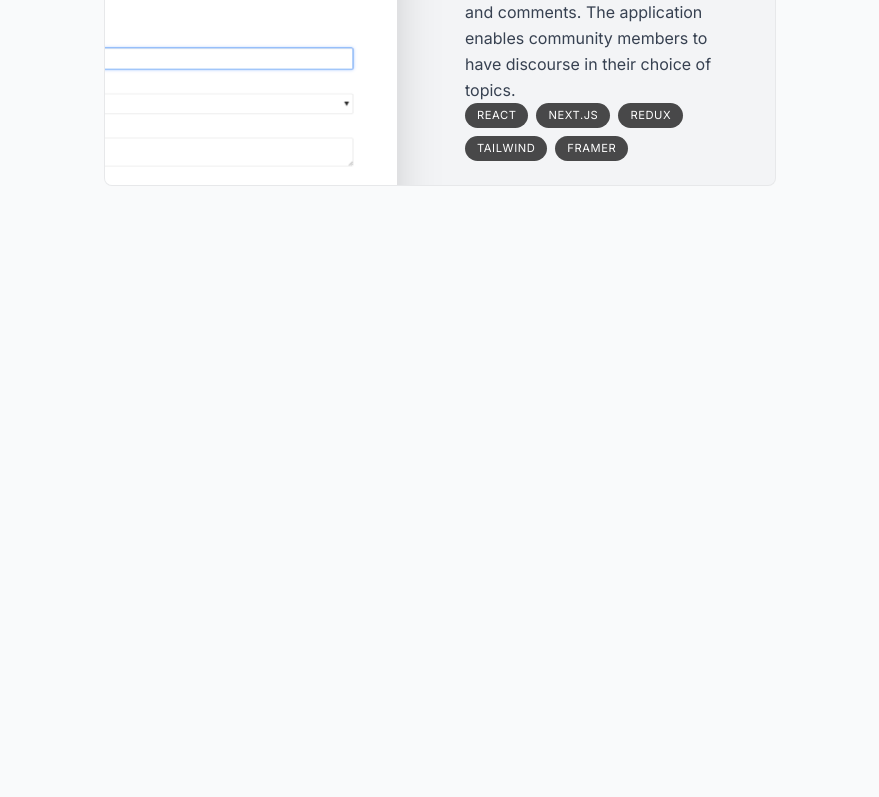
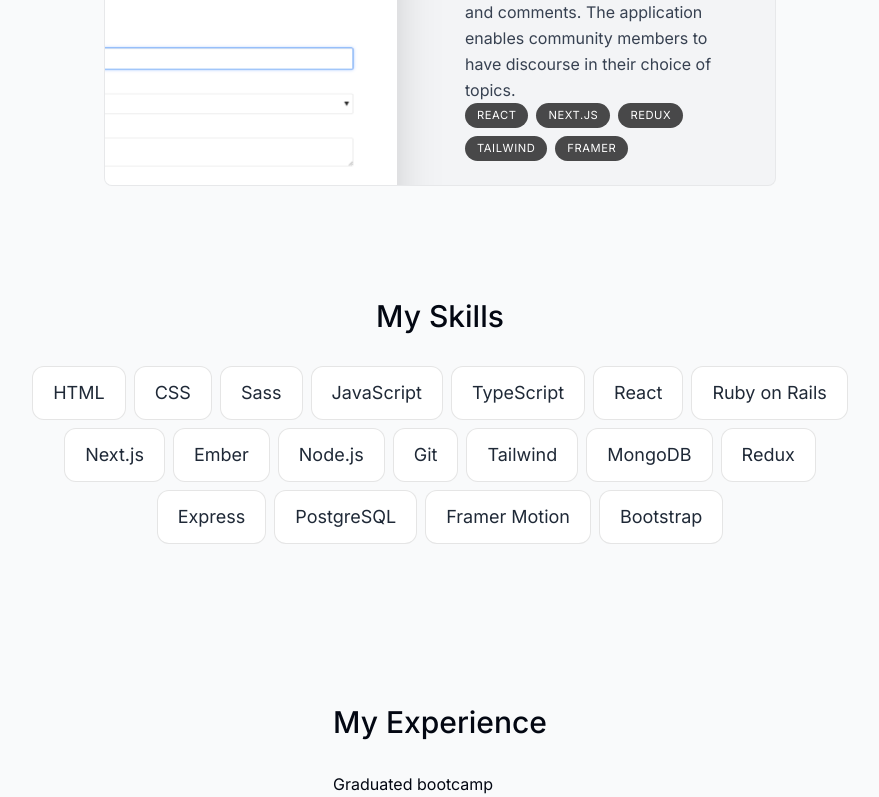
Before and after one commit to selamhabteab/selams-portfolio, a Next.js app: page / in a window 1280 px wide. Shown: the part 2000-2797 px from the top of the page, without its empty margins (200-1079 px from the left). Built offline with nearby package versions, Linux system fonts and the light colour scheme.

Commit message:
skills section

```diff
--- /dev/null
+++ b/app/components/contact.tsx
@@ -0,0 +1,14 @@
+"use client";
+
+import React from 'react'
+import SectionHeading from './section-heading'
+import { useSectionInView } from '../lib/hooks';
+
+export default function Contact() {
+    const { ref } = useSectionInView("Contact");
+    return (
+        <section ref={ref} id="contact"  className="mb-28 max-w-[53rem] scroll-mt-28 text=center sm:mb-40">
+            <SectionHeading>Contact</SectionHeading>
+        </section>
+    )
+}
--- /dev/null
+++ b/app/components/experience.tsx
@@ -0,0 +1,22 @@
+"use client";
+
+import React from 'react'
+import SectionHeading from './section-heading'
+import { useSectionInView } from '../lib/hooks';
+import { experiencesData } from '../lib/data'
+
+export default function Experience() {
+    const { ref } = useSectionInView("Experience");
+    return (
+        <section ref={ref} id="experience"  className="mb-28 max-w-[53rem] scroll-mt-28 text=center sm:mb-40">
+            <SectionHeading>My Experience</SectionHeading>
+            <ul>
+                {
+                    experiencesData.map((experience, index) => (
+                        <li key={index} className="">{experience.title}</li>
+                    ))
+                }
+            </ul>
+        </section>
+    )
+}
--- a/app/components/projects.tsx
+++ b/app/components/projects.tsx
@@ -10,7 +10,7 @@ export default function Projects() {
   const { ref } = useSectionInView("Projects", 0.5);
 
   return (
-    <section ref={ref} id="projects" className='scroll-mt-28'>
+    <section ref={ref} id="projects" className='scroll-mt-28 mb-28'>
         <SectionHeading>My Projects</SectionHeading>
         <div>
             {projectsData.map((projects, index)=> (
--- /dev/null
+++ b/app/components/skills.tsx
@@ -0,0 +1,49 @@
+"use client";
+
+import React from 'react'
+import SectionHeading from './section-heading'
+import { skillsData } from '../lib/data'
+import { useSectionInView } from '../lib/hooks';
+import { motion } from 'framer-motion';
+
+const fadeInAnimationVariants = {
+    initial: {
+        opacity: 0,
+        y: 100,
+    },
+    animate: (index: number) => ({
+        opacity: 1,
+        y: 0,
+        transition: {
+            delay: 0.05 * index,
+        }
+    }),
+};
+
+export default function Skills() {
+    const { ref } = useSectionInView("Skills");
+    return (
+        <section ref={ref} id="skills"  className="mb-28 max-w-[53rem] scroll-mt-28 text=center sm:mb-40">
+            <SectionHeading>My Skills</SectionHeading>
+            <ul className="flex flex-wrap justify-center gap-2 text-lg text-gray-800">
+                {
+                    skillsData.map((skill, index) => (
+                        <motion.li
+                            key={index}
+                            className="bg-white border border-black/[0.1] rounded-xl px-5 py-3"
+                            variants={fadeInAnimationVariants}
+                            initial="initial"
+                            whileInView="animate"
+                            viewport={{
+                                once: true,
+                            }}
+                            custom={index}
+                        >
+                            {skill}
+                        </motion.li>
+                    ))
+                }
+            </ul>
+        </section>
+    )
+}
--- a/app/page.tsx
+++ b/app/page.tsx
@@ -3,9 +3,9 @@
 import Intro from "./components/intro";
 import About from "./components/about";
 import Projects from "./components/projects";
-// import Skills from "./components/skills";
-// import Experience from "./components/experience";
-// import Contact from "./components/contact";
+import Skills from "./components/skills";
+import Experience from "./components/experience";
+import Contact from "./components/contact";
 
 export default function Home() {
   return (
@@ -13,9 +13,9 @@ export default function Home() {
       <Intro />
       <About />
       <Projects />
-      {/* <Skills /> */}
-      {/* <Experience /> */}
-      {/* <Contact /> */}
+      <Skills />
+      <Experience />
+      <Contact />
     </main>
   )
 }
```
